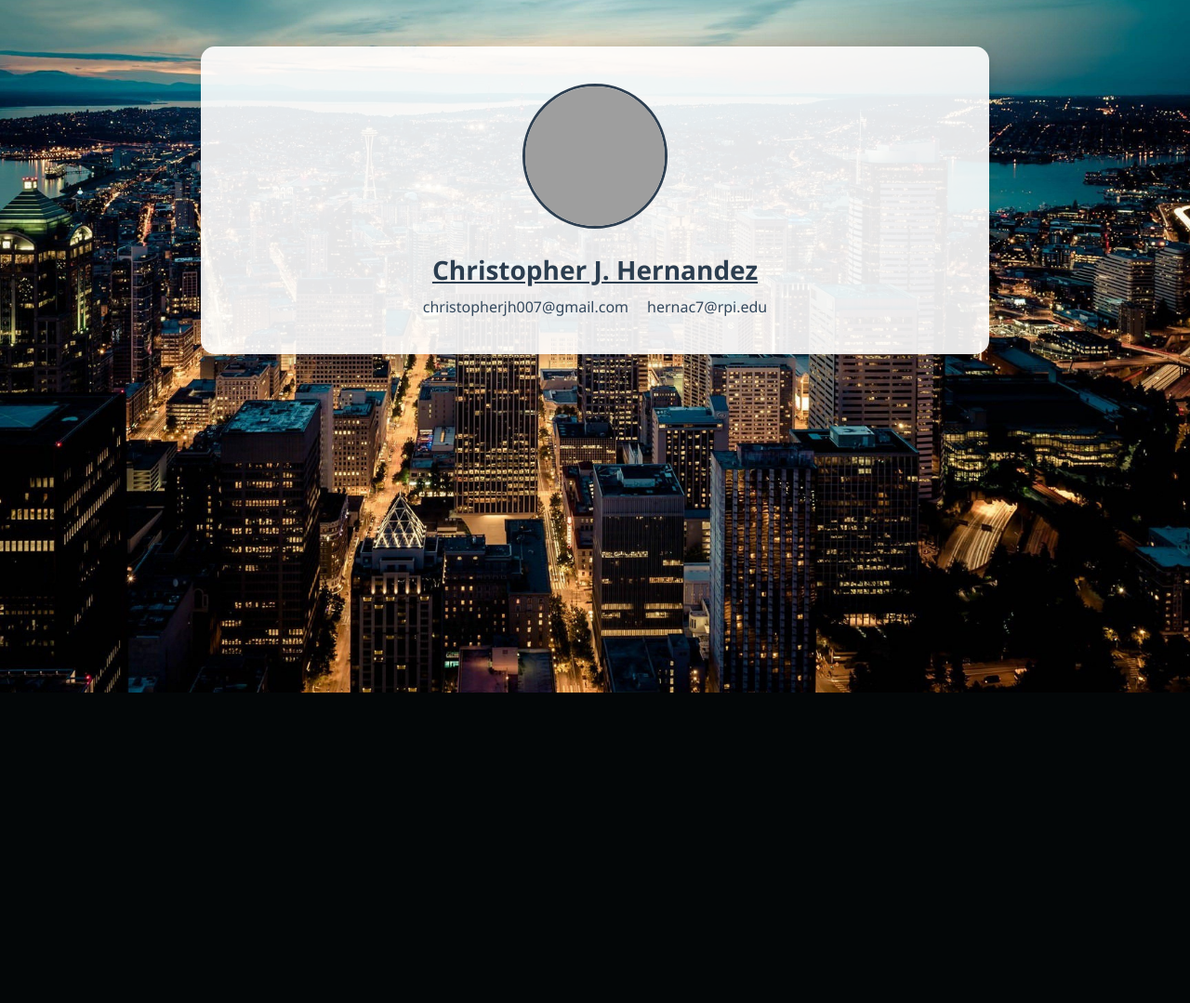
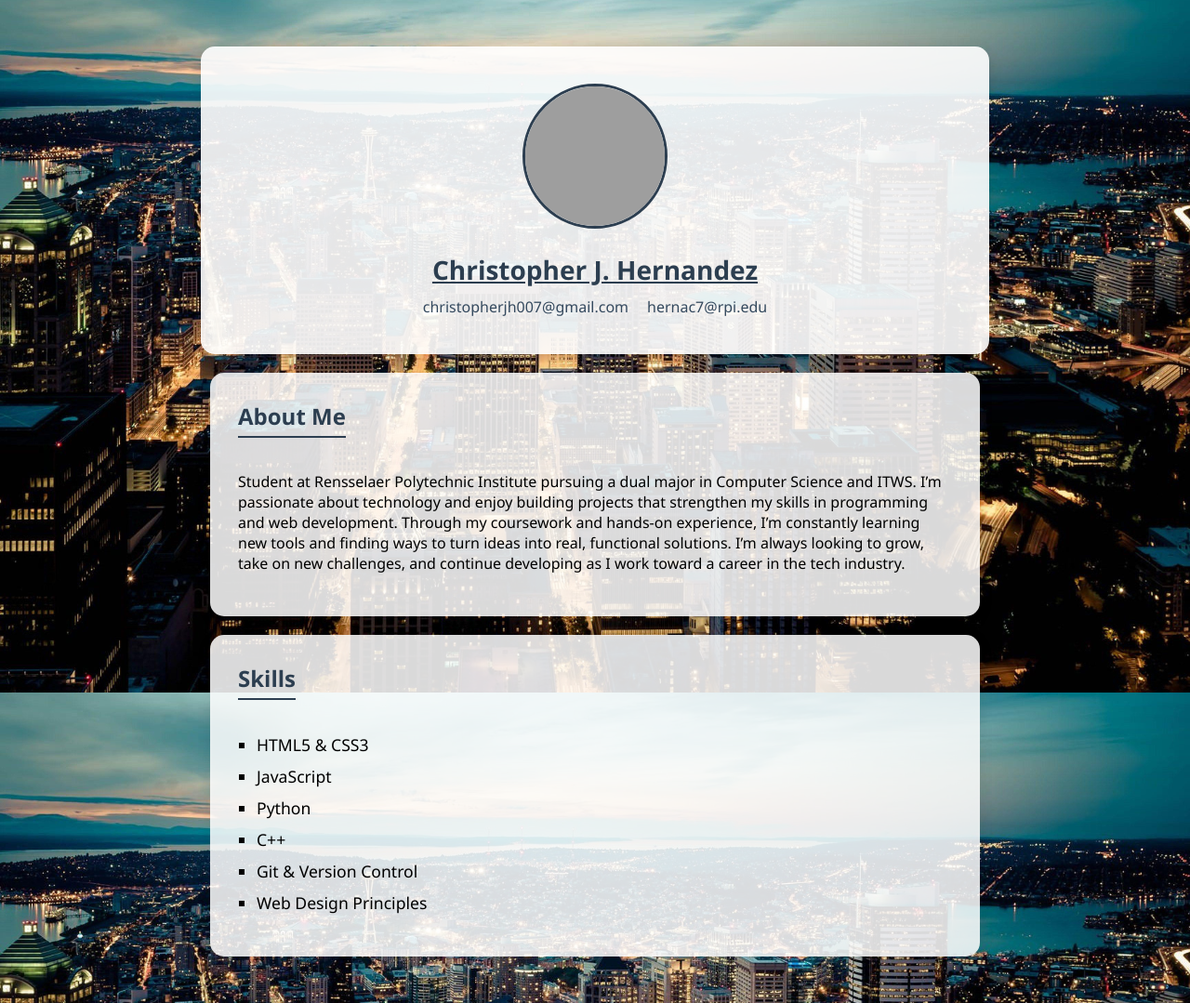
Before and after one commit to ChrisJH07/itws1100-hernac7, a PHP site: page /web.html in a window 1280 px wide. Shown: the part 55-1134 px from the top of the page at 93% size. Before the commit the page ends 800 px from the top, so only its background shows below. Run offline with PHP 8.4, Linux system fonts and the light colour scheme; grey boxes are pictures that could not be loaded.

Commit message:
Iteration 3

```diff
--- a/labs/Lab3/things.css
+++ b/labs/Lab3/things.css
@@ -16,7 +16,7 @@ body {
 
 .header {
     text-align: center;
-    margin: 50px auto;
+    margin: 50px auto 20px auto;
     background-color: rgba(255, 255, 255, 0.9);
     padding: 40px;
     width: 60%;
@@ -48,6 +48,41 @@ body {
     gap: 20px;
     font-size: 1em;
     color: #34495e;
+}
+
+.content-section {
+    display: flex;
+    flex-direction: column;
+    align-items: center;
+    gap: 20px;
+    padding-bottom: 50px;
+}
+
+.info-box {
+    background-color: rgba(255, 255, 255, 0.85);
+    color: #000000;
+    padding: 30px;
+    width: 60%;
+    border-radius: 15px;
+    box-shadow: 0 4px 15px rgba(0,0,0,0.1);
+}
+
+.info-box h2 {
+    margin-top: 0;
+    color: #2c3e50;
+    border-bottom: 2px solid #2c3e50;
+    display: inline-block;
+    padding-bottom: 5px;
+}
+
+.skills-list {
+    list-style-type: square;
+    padding-left: 20px;
+}
+
+.skills-list li {
+    margin: 10px 0;
+    font-size: 1.1em;
 }
 
 .navbar {
--- a/labs/Lab3/web.html
+++ b/labs/Lab3/web.html
@@ -26,7 +26,6 @@
 
   <div class="resume-container">
     <div class="header">
-
       <div class="profile-pic-container">
         <img src="HeadShot.png" alt="Christopher Hernandez" class="profile-pic">
       </div>
@@ -40,6 +39,29 @@
         <span>hernac7@rpi.edu</span>
       </div>
     </div>
+
+    <div class="content-section">
+      <div class="info-box">
+        <h2>About Me</h2>
+        <p>Student at Rensselaer Polytechnic Institute pursuing a dual major in Computer Science and ITWS.
+
+I’m passionate about technology and enjoy building projects that strengthen my skills in programming and web development. Through my coursework and hands-on experience, I’m constantly learning new tools and finding ways to turn ideas into real, functional solutions.
+
+I’m always looking to grow, take on new challenges, and continue developing as I work toward a career in the tech industry.</p>
+      </div>
+
+      <div class="info-box">
+        <h2>Skills</h2>
+        <ul class="skills-list">
+          <li>HTML5 & CSS3</li>
+          <li>JavaScript</li>
+          <li>Python</li>
+          <li>C++</li>
+          <li>Git & Version Control</li>
+          <li>Web Design Principles</li>
+        </ul>
+      </div>
+    </div>
   </div>
 
 </body>
```
